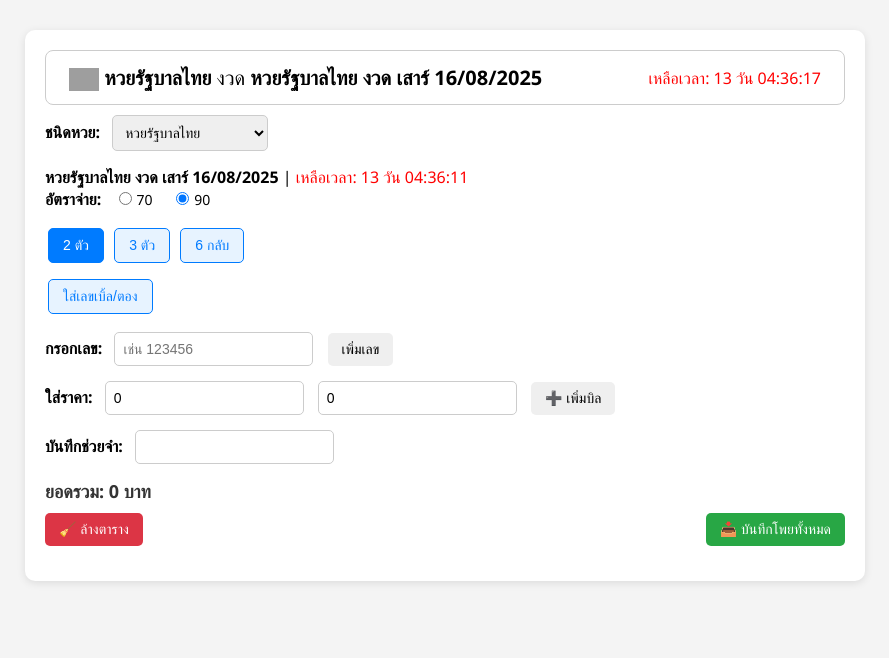
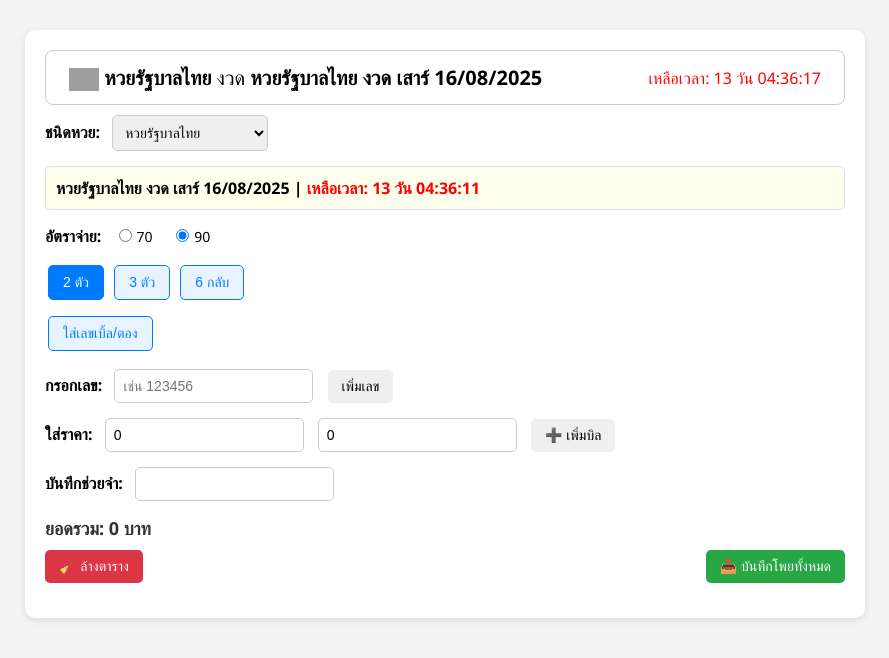
Before and after one commit to Boripath/lotto-flask-app, a Flask app: page / in a window 1280 px wide. Shown: the top 658 px of the page, without its empty margins (195-1084 px from the left). Run offline with Flask 3, Linux system fonts and the light colour scheme; grey boxes are pictures that could not be loaded.

Commit message:
Update style.css

```diff
--- a/static/style.css
+++ b/static/style.css
@@ -145,3 +145,13 @@ input[type="radio"] {
     border: 1px solid #ccc;
     cursor: default;
 }
+
+.draw-info-box {
+    font-size: 16px;
+    font-weight: bold;
+    background-color: #ffe;
+    padding: 10px;
+    margin-bottom: 15px;
+    border: 1px solid #ddd;
+    border-radius: 5px;
+}
```
